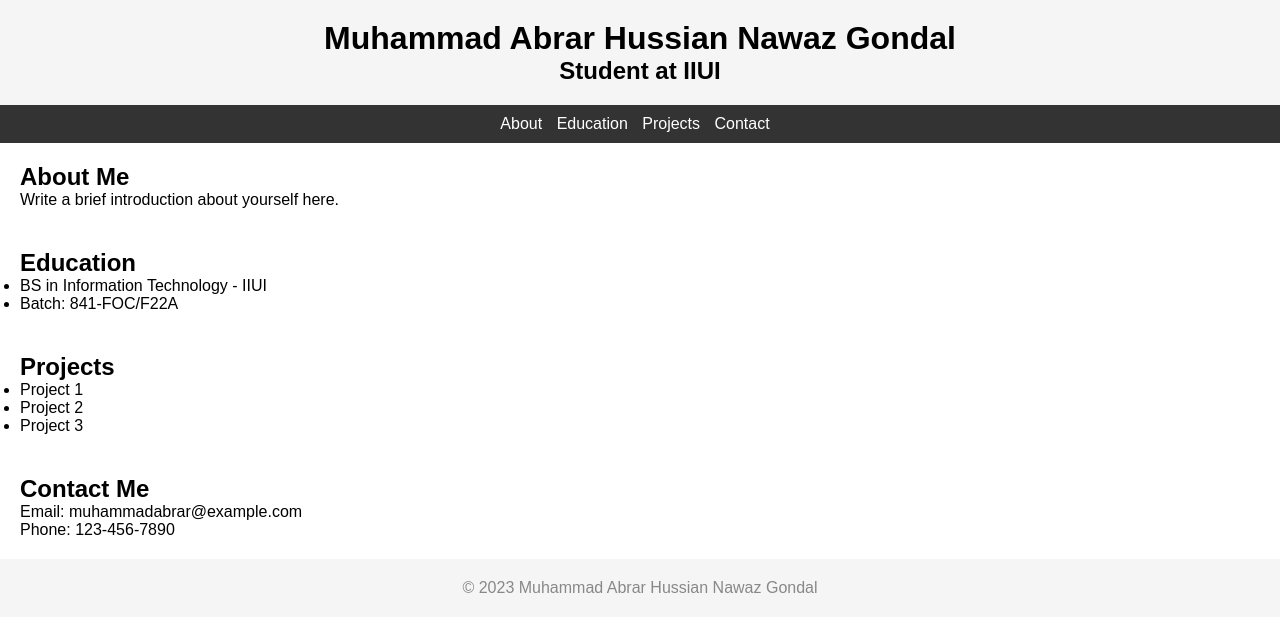
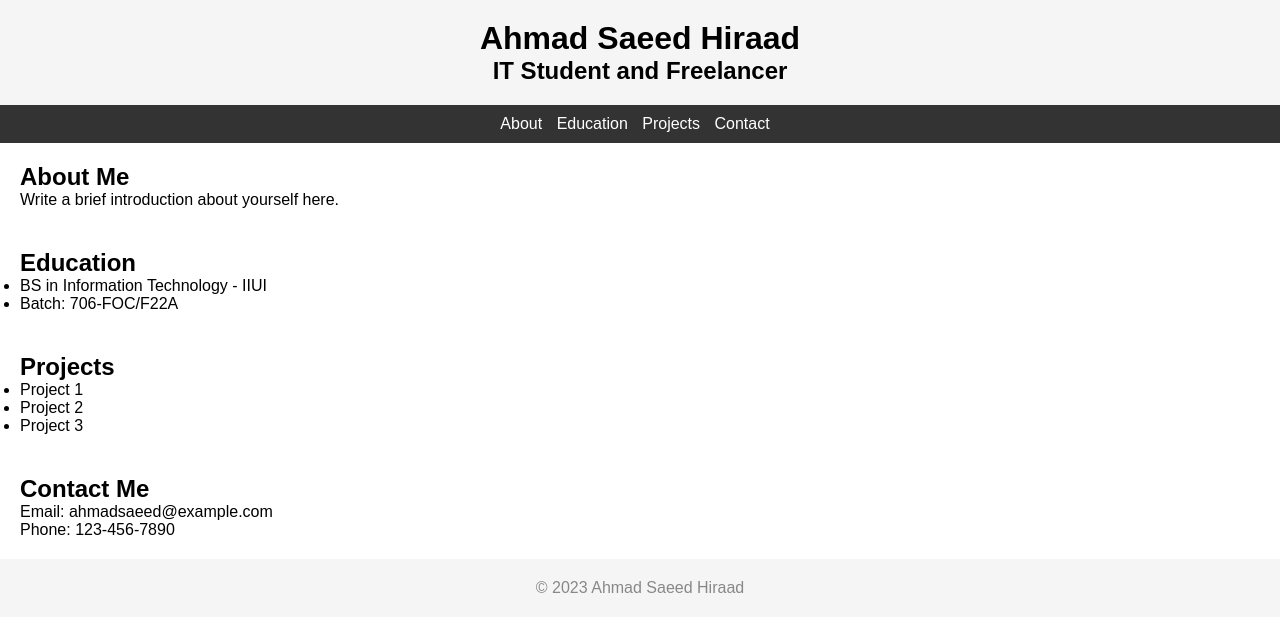
Before and after one commit to ahmadsaeedhiraad/Ahmad-Saeed-Hiraad, a plain HTML site: page index.html in a window 1280 px wide. Drawn offline with Linux system fonts and the light colour scheme.

Commit message:
Add files via upload

```diff
--- a/index.html
+++ b/index.html
@@ -1,13 +1,13 @@
 <!DOCTYPE html>
 <html>
 <head>
-    <title>Muhammad Abrar Hussian Nawaz Gondal - Portfolio</title>
+    <title>Ahmad Saeed Hiraad - Portfolio</title>
     <link rel="stylesheet" type="text/css" href="style.css">
 </head>
 <body>
     <header>
-        <h1>Muhammad Abrar Hussian Nawaz Gondal</h1>
-        <h2>Student at IIUI</h2>
+        <h1>Ahmad Saeed Hiraad</h1>
+        <h2>IT Student and Freelancer</h2>
     </header>
 
     <nav>
@@ -28,7 +28,7 @@
         <h2>Education</h2>
         <ul>
             <li>BS in Information Technology - IIUI</li>
-            <li>Batch: 841-FOC/F22A</li>
+            <li>Batch: 706-FOC/F22A</li>
         </ul>
     </section>
 
@@ -43,12 +43,12 @@
 
     <section id="contact">
         <h2>Contact Me</h2>
-        <p>Email: muhammadabrar@example.com</p>
+        <p>Email: ahmadsaeed@example.com</p>
         <p>Phone: 123-456-7890</p>
     </section>
 
     <footer>
-        <p>&copy; 2023 Muhammad Abrar Hussian Nawaz Gondal</p>
+        <p>&copy; 2023 Ahmad Saeed Hiraad</p>
     </footer>
 </body>
 </html>
```
